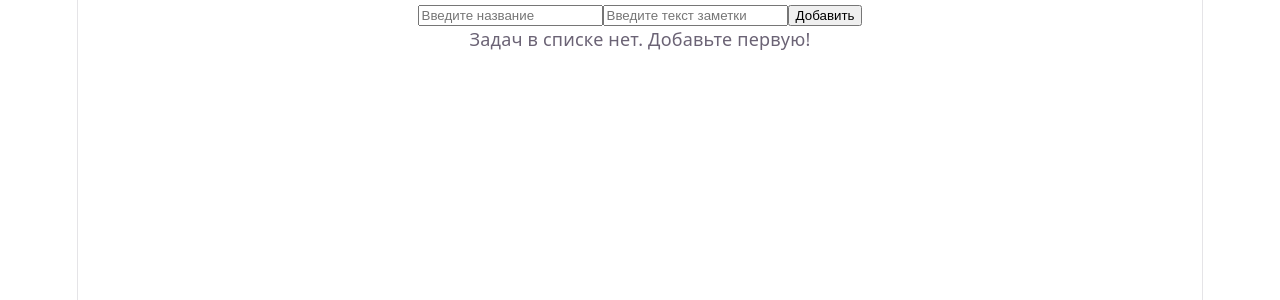
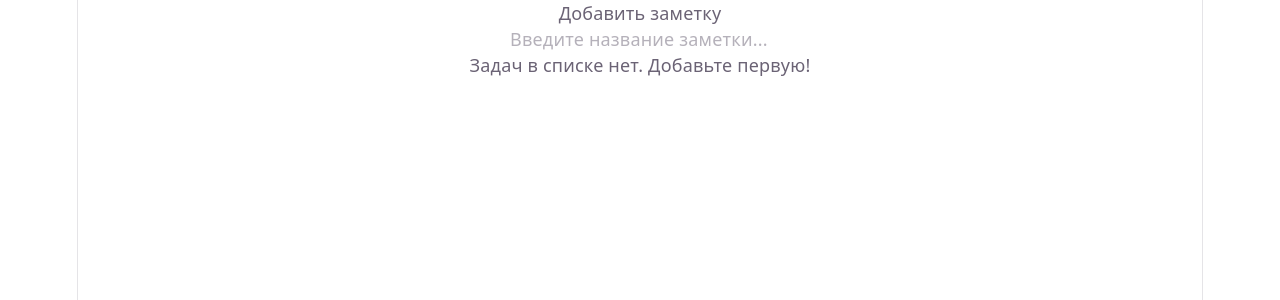
Before and after one commit to mcypher-alt/notes_react, a React (Vite) app: page / in a window 1280 px wide. Shown: the top 300 px of the page. Built offline with nearby package versions, Linux system fonts and the light colour scheme.

Commit message:
поиск заметок, добавление конфига tailwind

```diff
--- a/package.json
+++ b/package.json
@@ -17,6 +17,7 @@
     "@babel/core": "^7.29.0",
     "@eslint/js": "^9.39.4",
     "@rolldown/plugin-babel": "^0.2.2",
+    "@tailwindcss/vite": "^4.2.2",
     "@types/react": "^19.2.14",
     "@types/react-dom": "^19.2.3",
     "@vitejs/plugin-react": "^6.0.1",
@@ -25,6 +26,7 @@
     "eslint-plugin-react-hooks": "^7.0.1",
     "eslint-plugin-react-refresh": "^0.5.2",
     "globals": "^17.4.0",
+    "tailwindcss": "^4.2.2",
     "vite": "^8.0.4"
   }
 }
--- a/src/App.jsx
+++ b/src/App.jsx
@@ -4,14 +4,20 @@ export default function ToDoApp() {
   const [noteList, setNoteList] = useState([]);
   const [form, setForm] = useState({ title: '', description: '' });
   const [noteId, setNoteId] = useState(null);
+  const [showForm, setShowForm] = useState(false);
+  const [error, setError] =  useState('');
+  const [searchValue, setSearchValue] = useState('');
+  const filteredNotes = noteList.filter(note =>
+    note.title.toLowerCase().includes(searchValue));
 
-  const renderList = () => {
-    if (noteList.length !== 0) {
-      return noteList.map((note) => (
+  const renderList = (notes) => {
+    if (notes.length !== 0) {
+      return notes.map((note) => (
         <div key={note.id}>
           <button onClick={() => setNoteId(noteId === note.id ? null : note.id)}>
             {note.title}
           </button>
+          <button onClick={() => confirm("Действительно желаете удалить?") && handleDelete(note.id)}>Удалить</button>
           {noteId === note.id && <p>{note.description}</p>}
         </div>
       ));
@@ -19,9 +25,40 @@ export default function ToDoApp() {
     return <p>Задач в списке нет. Добавьте первую!</p>;
   };
 
+  const handleShow = () => {
+    return (
+      <>
+        <input
+            value={form.title}
+            type="text"
+            placeholder="Введите название"
+            onChange={(e) => setForm({ ...form, title: e.target.value })}
+          />
+          <input
+            value={form.description}
+            type="text"
+            placeholder="Введите текст заметки"
+            onChange={(e) => setForm({ ...form, description: e.target.value })}
+          />
+          <button onClick={handleAdd}>Добавить</button>
+          {error && <p className="text-red-500">{error}</p>}
+        </>
+    )
+  };
+
+  const handleDelete = (id) => {
+    const filteredList = noteList.filter(note => note.id !== id);
+    setNoteList(filteredList);
+    localStorage.setItem('notes', JSON.stringify(filteredList));
+  };
+
   const handleAdd = () => {
-    if (form.title.trim() === '') return;
+    if (form.title.trim() === '' || form.description.trim() === '') {
+      setError("Поля не могут быть пустыми!");
+      return;
+    }
 
+    setError('');
     const newTask = {
       id: Date.now(),
       title: form.title,
@@ -31,6 +68,7 @@ export default function ToDoApp() {
     setNoteList(updatedList);
     localStorage.setItem('notes', JSON.stringify(updatedList));
     setForm({ title: '', description: '' });
+    setShowForm(false);
   };
 
   useEffect(() => {
@@ -43,21 +81,18 @@ export default function ToDoApp() {
   return (
     <div>
       <div>
-        <input
-          value={form.title}
-          type="text"
-          placeholder="Введите название"
-          onChange={(e) => setForm({ ...form, title: e.target.value })}
-        />
-        <input
-          value={form.description}
-          type="text"
-          placeholder="Введите текст заметки"
-          onChange={(e) => setForm({ ...form, description: e.target.value })}
-        />
-        <button onClick={handleAdd}>Добавить</button>
+        <button onClick={() => setShowForm(!showForm)}>
+          {showForm ? "Назад" : "Добавить заметку"}
+        </button>
+        {showForm && handleShow()}
       </div>
-      <div>{renderList()}</div>
+      <input
+      value={searchValue}
+      type='text'
+      placeholder='Введите название заметки...'
+      onChange={(e) => setSearchValue(e.target.value)}
+      />
+      <div>{renderList(filteredNotes)}</div>
     </div>
   );
 }
--- a/src/index.css
+++ b/src/index.css
@@ -1,3 +1,4 @@
+@import "tailwindcss";
 :root {
   --text: #6b6375;
   --text-h: #08060d;
--- a/vite.config.js
+++ b/vite.config.js
@@ -1,11 +1,13 @@
 import { defineConfig } from 'vite'
 import react, { reactCompilerPreset } from '@vitejs/plugin-react'
 import babel from '@rolldown/plugin-babel'
+import tailwindcss from '@tailwindcss/vite'
 
 // https://vite.dev/config/
 export default defineConfig({
   plugins: [
     react(),
-    babel({ presets: [reactCompilerPreset()] })
+    babel({ presets: [reactCompilerPreset()] }),
+    tailwindcss(),
   ],
 })
```
Also changed, not shown: 2 other files (tests, documents, lock files or other folders).
